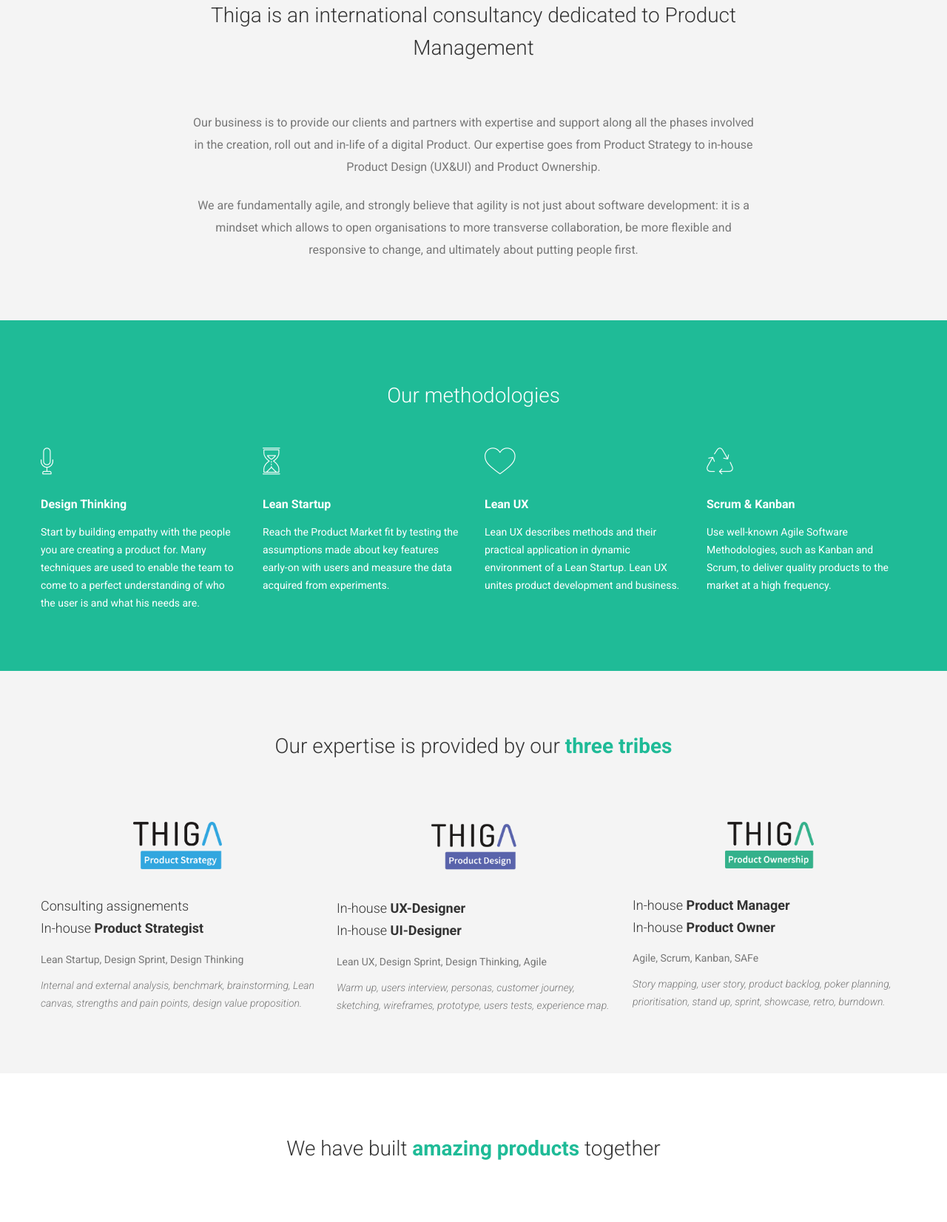
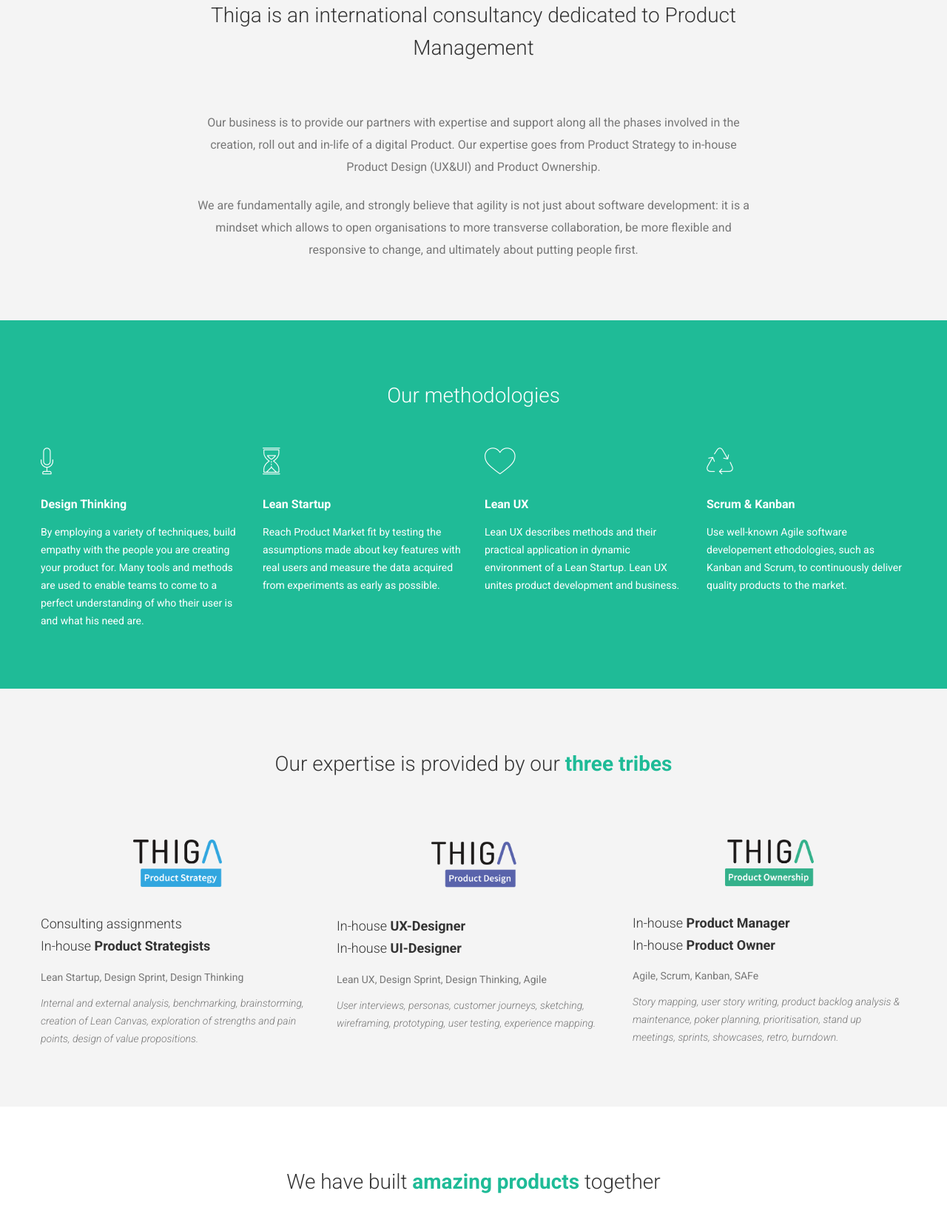
Before and after one commit to AlexAlemp/site_thiga_australia, a PHP site: page / in a window 1280 px wide. Shown: the part 881-2533 px from the top of the page at 74% size. Run offline with PHP 8.4, Linux system fonts and the light colour scheme.

Commit message:
correction home

```diff
--- a/index.php
+++ b/index.php
@@ -67,7 +67,7 @@
 
 							<h2 class="space-bottom-medium">Thiga is an international consultancy dedicated to Product Management</h2><br>
 
-							<p class="lead">Our business is to provide our clients and partners with expertise and support along all the phases involved in the creation, roll out and in-life of a digital Product. Our expertise goes from Product Strategy to in-house Product Design (UX&UI) and Product Ownership.</p>
+							<p class="lead">Our business is to provide our partners with expertise and support along all the phases involved in the creation, roll out and in-life of a digital Product. Our expertise goes from Product Strategy to in-house Product Design (UX&UI) and Product Ownership.</p>
 
 							<p class="lead">We are fundamentally agile, and strongly believe that agility is not just about software development: it is a mindset which allows to open organisations to more transverse collaboration, be more flexible and responsive to change, and ultimately about putting people first.</p>
 
@@ -92,7 +92,7 @@
 									<i class="icon icon-mic"></i>
 									<h6 class="text-white">Design Thinking</h6>
 									<p class="text-white">
-										Start by building empathy with the people you are creating a product for. Many techniques are used to enable the team to come to a perfect understanding of who the user is and what his needs are.
+										By employing a variety of techniques, build empathy with the people you are creating your product for. Many tools and methods are used to enable teams to come to a perfect understanding of who their user is and what his need are.
 									</p>
 								</div>
 							</div>
@@ -102,7 +102,7 @@
 									<i class="icon icon-hourglass"></i>
 									<h6 class="text-white">Lean Startup</h6>
 									<p class="text-white">
-										Reach the Product Market fit by testing the assumptions made about key features early-on with users and measure the data acquired from experiments.
+										Reach Product Market fit by testing the assumptions made about key features with real users and measure the data acquired from experiments as early as possible.
 									</p>
 								</div>
 							</div>
@@ -122,7 +122,7 @@
 									<i class="icon icon-recycle"></i>
 									<h6 class="text-white">Scrum & Kanban</h6>
 									<p class="text-white">
-										Use well-known Agile Software Methodologies, such as Kanban and Scrum, to deliver quality products to the market at a high frequency.
+										Use well-known Agile software developement ethodologies, such as Kanban and Scrum, to continuously deliver quality products to the market.
 									</p>
 								</div>
 							</div>
@@ -145,12 +145,12 @@
 							<div class="col-md-4 col-sm-4 clearfix">
 								<img class="logo-expertise space-bottom-medium" src="/img/logos-thiga/productstrategy-min.png">
 									<span class="align-left">
-										<h4 class="space-bottom-xsmall">Consulting assignements</h4>
-										<h4 class="space-bottom-small">In-house <strong>Product Strategist</strong></h4>
+										<h4 class="space-bottom-xsmall">Consulting assignments</h4>
+										<h4 class="space-bottom-small">In-house <strong>Product Strategists</strong></h4>
 										<p>
 										Lean Startup, Design Sprint, Design Thinking</p>
 										<p>
-										<em>Internal and external analysis, benchmark, brainstorming, Lean canvas, strengths and pain points, design value proposition.</em></p>
+										<em>Internal and external analysis, benchmarking, brainstorming, creation of Lean Canvas, exploration of strengths and pain points, design of value propositions.</em></p>
 									</span>
 							</div>
 							<div class="col-md-4 col-sm-4 clearfix">
@@ -160,7 +160,7 @@
 									<h4 class="space-bottom-small">In-house <strong>UI-Designer</strong></h4>
 									<p>Lean UX, Design Sprint, Design Thinking, Agile
 									</p>
-									<p><em>Warm up, users interview, personas, customer journey, sketching, wireframes, prototype, users tests, experience map.</em>
+									<p><em>User interviews, personas, customer journeys, sketching, wireframing, prototyping, user testing, experience mapping.</em>
 									</p>
 								</span>
 							</div>
@@ -172,7 +172,7 @@
 									<p>
 										Agile, Scrum, Kanban, SAFe
 									</p>
-									<p><em>Story mapping, user story, product backlog, poker planning, prioritisation, stand up, sprint, showcase, retro, burndown.</em>
+									<p><em>Story mapping, user story writing, product backlog analysis & maintenance, poker planning, prioritisation, stand up meetings, sprints, showcases, retro, burndown.</em>
 									</p>
 								</span>
 
@@ -270,7 +270,7 @@
 					<div class="row">
 						<div class="col-md-5 col-sm-6">
 							<h4 class="space-top-small">Product Academy - Volume 1</h4>
-							<h2 class="space-bottom-small">A guide to agile Product Management</h2>
+							<h2 class="space-bottom-small">A Guide to Agile Product Management</h2>
 							<p class="lead">
 								Written by our Thiguys, this book will give you the best practices to <strong>build the right product and build it right</strong>.</p>
 							<a href="/book" class="btn btn-primary9 btn-filled">Get the book</a>
@@ -287,7 +287,7 @@
                 <div class="container">
                     <div class="row clearfix">
                         <div class="col-sm-6 pull-left col-xs-11">
-                            <h3 class="text-white"><strong>Want to get in touch with us ?</strong></h3>
+                            <h3 class="text-white"><strong>Want to get in touch?</strong></h3>
                         </div>
 
                         <div class="col-sm-4 col-xs-12 pull-right text-right">
```
